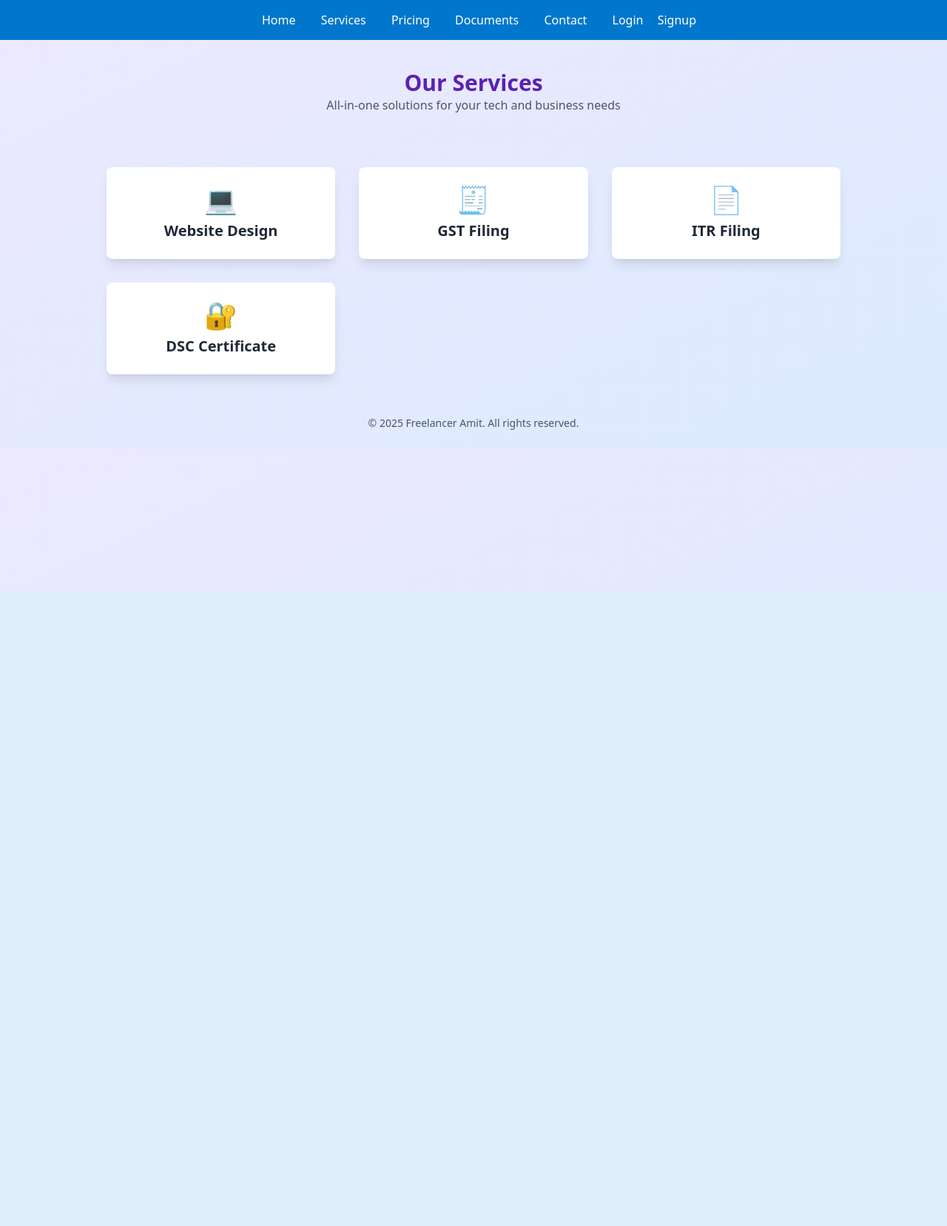
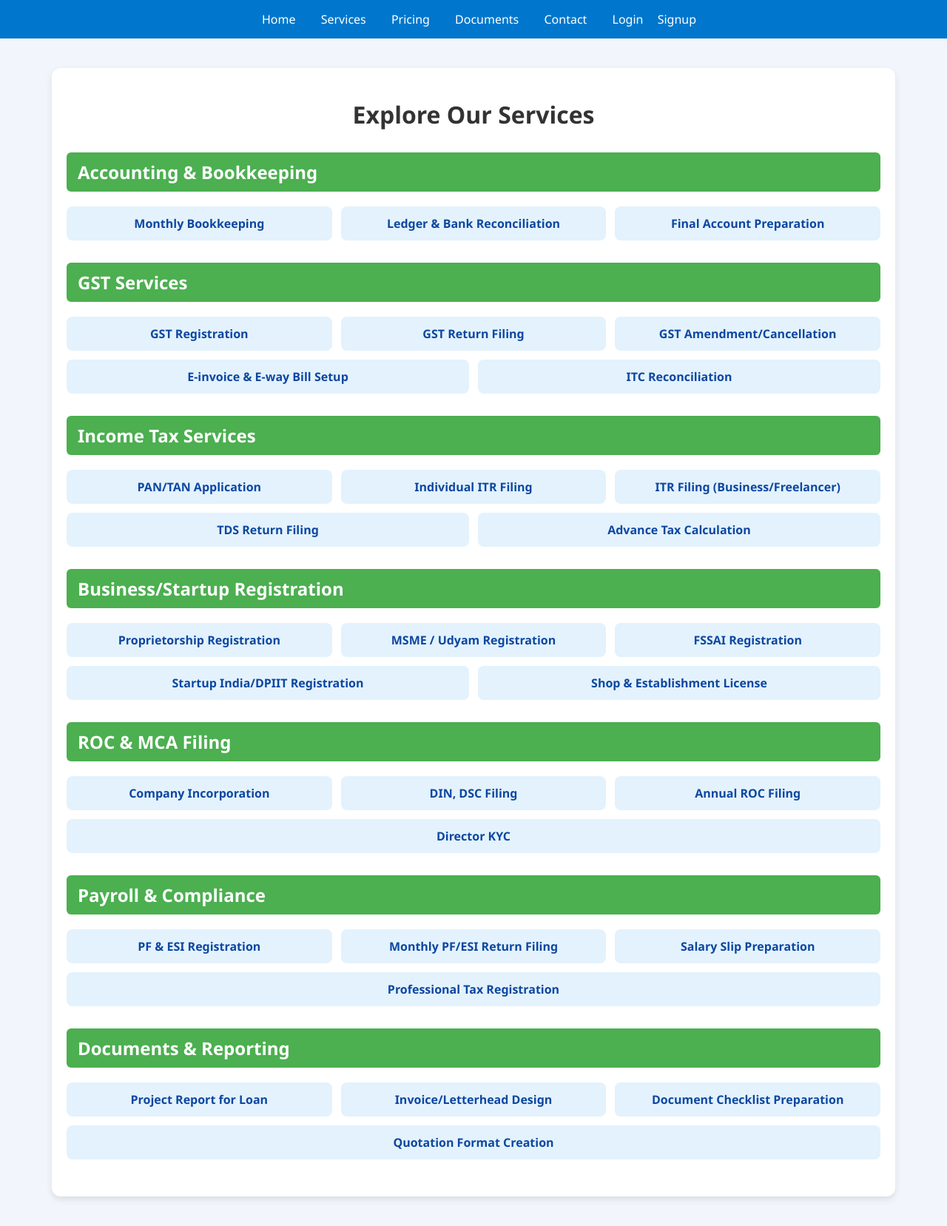
Before and after one commit to AMIT8480927094/freelancer-amit-site, a Flask app: page /services in a window 1280 px wide. Shown: the whole page at 74% size. Before the commit the page ends 667 px from the top, so only its background shows below. Run offline with Flask 3, Linux system fonts and the light colour scheme.

Commit message:
Update services.html

```diff
--- a/templates/services.html
+++ b/templates/services.html
@@ -1,47 +1,96 @@
+{% include 'navbar.html' %}
 <!DOCTYPE html>
 <html lang="en">
 <head>
-  <meta charset="UTF-8" />
-  <meta name="viewport" content="width=device-width, initial-scale=1.0"/>
+  <meta charset="UTF-8">
   <title>Our Services – Freelancer Amit</title>
-  <link href="https://cdn.jsdelivr.net/npm/tailwindcss@2.2.19/dist/tailwind.min.css" rel="stylesheet">
-  <link href="https://unpkg.com/aos@2.3.1/dist/aos.css" rel="stylesheet">
+  <style>
+    body {
+      font-family: 'Segoe UI', sans-serif;
+      background: #f2f6fc;
+      margin: 0;
+      padding: 0;
+    }
+    .container {
+      max-width: 1100px;
+      margin: 40px auto;
+      padding: 20px;
+      background: #fff;
+      border-radius: 12px;
+      box-shadow: 0 4px 10px rgba(0,0,0,0.1);
+    }
+    h1 {
+      text-align: center;
+      color: #333;
+      margin-bottom: 30px;
+    }
+    .category {
+      margin-bottom: 30px;
+    }
+    .category h2 {
+      background: #4CAF50;
+      color: white;
+      padding: 10px 15px;
+      border-radius: 6px;
+    }
+    .service-list {
+      display: flex;
+      flex-wrap: wrap;
+      gap: 12px;
+      margin-top: 10px;
+    }
+    .service-item {
+      flex: 1 1 30%;
+      background: #e3f2fd;
+      border-radius: 8px;
+      padding: 12px;
+      text-align: center;
+      transition: 0.3s;
+    }
+    .service-item:hover {
+      background: #bbdefb;
+      transform: scale(1.03);
+    }
+    .service-item a {
+      text-decoration: none;
+      color: #0d47a1;
+      font-weight: bold;
+    }
+    @media (max-width: 768px) {
+      .service-item {
+        flex: 1 1 100%;
+      }
+    }
+  </style>
 </head>
-<body class="bg-gradient-to-br from-purple-100 to-blue-100 text-gray-800">
+<body>
+  <div class="container">
+    <h1>Explore Our Services</h1>
 
-  {% include 'navbar.html' %}
+    {% set categories = {
+      "Accounting & Bookkeeping": ["bookkeeping", "reconciliation", "finalaccounts"],
+      "GST Services": ["gstregistration", "gstfiling", "gstupdate", "ewaybill", "itc"],
+      "Income Tax Services": ["pan", "itr", "itrbusiness", "tds", "advancetax"],
+      "Business/Startup Registration": ["proprietorship", "msme", "fssai", "startupindia", "shoplicense"],
+      "ROC & MCA Filing": ["companyinc", "dsc", "roc", "dirkyc"],
+      "Payroll & Compliance": ["pfesi", "pfesireturn", "salaryslip", "pt"],
+      "Documents & Reporting": ["projectreport", "invoice", "docchecklist", "quotation"]
+    } %}
 
-  <header class="text-center py-10">
-    <h1 class="text-3xl font-bold text-purple-800">Our Services</h1>
-    <p class="text-md text-gray-600">All-in-one solutions for your tech and business needs</p>
-  </header>
-
-  <main class="max-w-5xl mx-auto px-4 py-8">
-    <div class="grid grid-cols-1 sm:grid-cols-2 md:grid-cols-3 gap-8">
-      <a href="{{ url_for('service_detail', name='web') }}" class="bg-white p-6 rounded-lg shadow-lg text-center hover:bg-indigo-50" data-aos="fade-up">
-        <div class="text-4xl">💻</div>
-        <h2 class="text-xl font-semibold mt-2">Website Design</h2>
-      </a>
-      <a href="{{ url_for('service_detail', name='gst') }}" class="bg-white p-6 rounded-lg shadow-lg text-center hover:bg-indigo-50" data-aos="fade-up" data-aos-delay="100">
-        <div class="text-4xl">🧾</div>
-        <h2 class="text-xl font-semibold mt-2">GST Filing</h2>
-      </a>
-      <a href="{{ url_for('service_detail', name='itr') }}" class="bg-white p-6 rounded-lg shadow-lg text-center hover:bg-indigo-50" data-aos="fade-up" data-aos-delay="200">
-        <div class="text-4xl">📄</div>
-        <h2 class="text-xl font-semibold mt-2">ITR Filing</h2>
-      </a>
-      <a href="{{ url_for('service_detail', name='dsc') }}" class="bg-white p-6 rounded-lg shadow-lg text-center hover:bg-indigo-50" data-aos="fade-up" data-aos-delay="300">
-        <div class="text-4xl">🔐</div>
-        <h2 class="text-xl font-semibold mt-2">DSC Certificate</h2>
-      </a>
-    </div>
-  </main>
-
-  <footer class="text-center py-6 text-sm text-gray-600">
-    &copy; 2025 Freelancer Amit. All rights reserved.
-  </footer>
-
-  <script src="https://unpkg.com/aos@2.3.1/dist/aos.js"></script>
-  <script>AOS.init();</script>
+    {% for category, keys in categories.items() %}
+      <div class="category">
+        <h2>{{ category }}</h2>
+        <div class="service-list">
+          {% for key in keys %}
+            <div class="service-item">
+              <a href="{{ url_for('service_detail', name=key) }}">
+                {{ services[key].title }}
+              </a>
+            </div>
+          {% endfor %}
+        </div>
+      </div>
+    {% endfor %}
+  </div>
 </body>
 </html>
```
